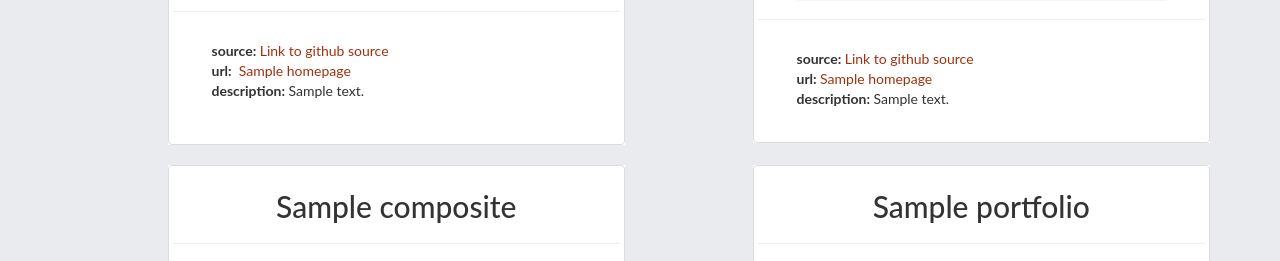
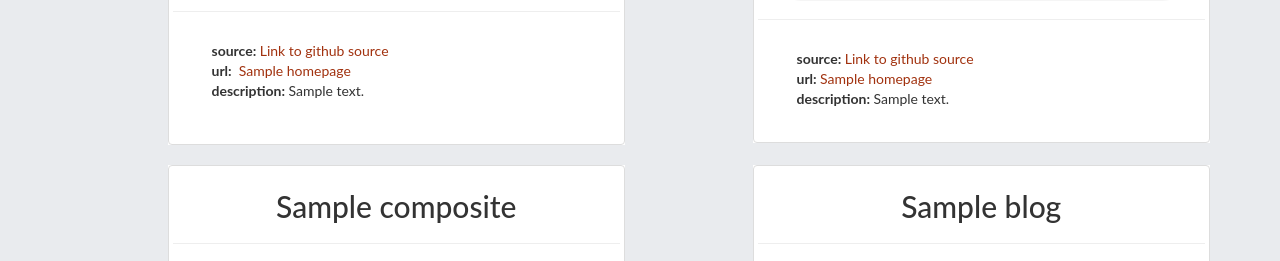
Before and after one commit to jreiher2003/personal-site, a Flask app: template personalsite/app/templates/projects.html in a window 1280 px wide. Shown: the part 504-765 px from the top of the page. Run offline with Flask 2, Linux system fonts and the light colour scheme; the template is opened without the code that fills it: most values are stand-ins (such as "Sample title", 1, 10 or a date in 2020); some libraries are stand-ins or nearby versions.

Commit message:
Update project section with blog.jeffreiher.com

```diff
--- a/personalsite/app/templates/projects.html
+++ b/personalsite/app/templates/projects.html
@@ -80,15 +80,15 @@
           <div class="col-md-5 col-md-offset-1">
             <div class="page-border">
               <div class="thumbnail" style="min-height:545px;">
-                <h2 class="text-center">{{ portfolio.name }}</h2>
+                <h2 class="text-center">{{ blog.name }}</h2>
                 <hr>
-                <a href="{{ portfolio.homepage }}" target="_blank"><img class="img-bor" src="http://api.thumbalizr.com/?url={{ portfolio.homepage }}&width=350&api_key=7VeQ35JnLwR4fYRt2QgvhiVdemLqfz"></a>
+                <a href="{{ blog.homepage }}" target="_blank"><img class="img-bor" src="http://api.thumbalizr.com/?url={{ blog.homepage }}&width=350&api_key=7VeQ35JnLwR4fYRt2QgvhiVdemLqfz"></a>
                 <hr>
                 <div class="caption">
                   <ul class="list-unstyled text-left" style="margin-left:30px;">
-                    <li><strong>source:&nbsp;</strong><a href="{{ portfolio.html_url }}" target="_blank">Link to github source</a></li>
-                    <li><strong>url:&nbsp;</strong><a href="{{ portfolio.homepage }}" target="_blank">{{ portfolio.homepage }}</a></li>
-                    <li><strong>description:&nbsp;</strong>{{ portfolio.description }}</li>
+                    <li><strong>source:&nbsp;</strong><a href="{{ blog.html_url }}" target="_blank">Link to github source</a></li>
+                    <li><strong>url:&nbsp;</strong><a href="{{ blog.homepage }}" target="_blank">{{ blog.homepage }}</a></li>
+                    <li><strong>description:&nbsp;</strong>{{ blog.description }}</li>
                   </ul>
                 </div>
               </div>
```
Also changed, not shown: personalsite/app/views.py (+3 -4 lines).
